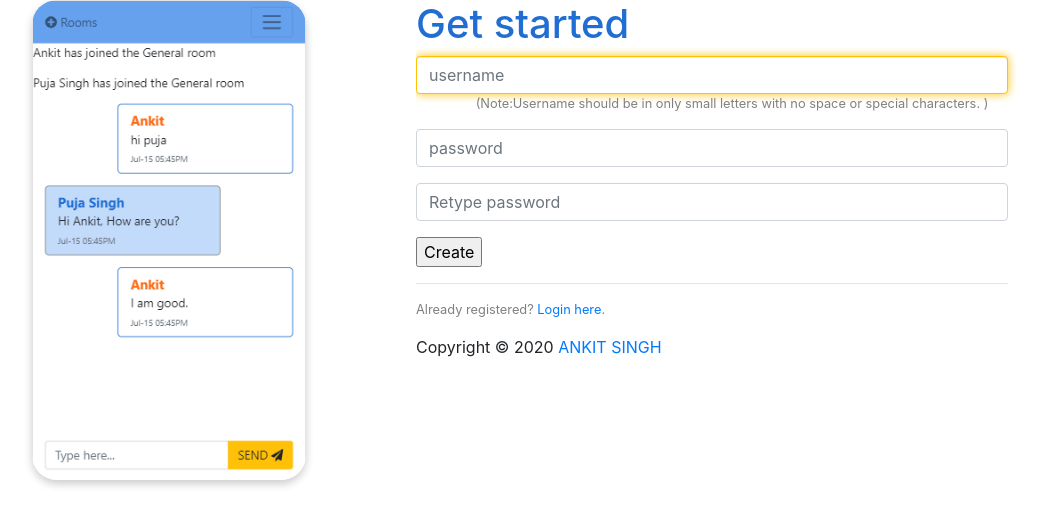
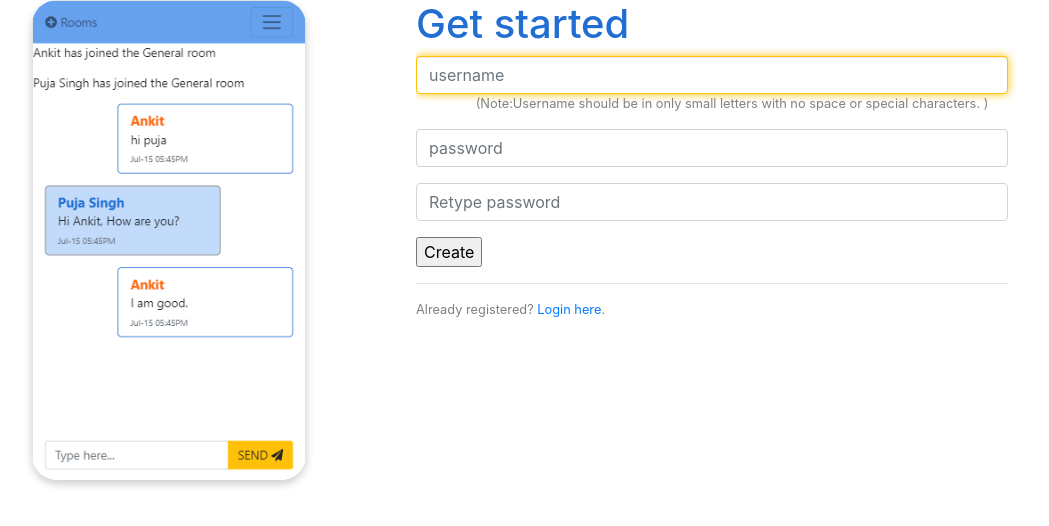
Before and after one commit to ankitsinghmyself/openchat-app, a Flask app: page / in a window 1280 px wide. Shown: the part 171-697 px from the top of the page, without its empty margins (0-1049 px from the left). Run offline with Flask 2, Linux system fonts and the light colour scheme; some libraries are stand-ins or nearby versions.

Commit message:
footer remove

```diff
--- a/templates/prelogin-layout.html
+++ b/templates/prelogin-layout.html
@@ -151,8 +151,6 @@
         </div>
         <!-- Righthand side end -->
         <!-- Main section end -->
-
-        <p style="text-align: left;"> Copyright &copy; 2020 <a href="https://www.linkedin.com/in/ankitsinghmyself/" target="_blank">ANKIT SINGH</a> </p>
     </div>
 </body>
 
```
